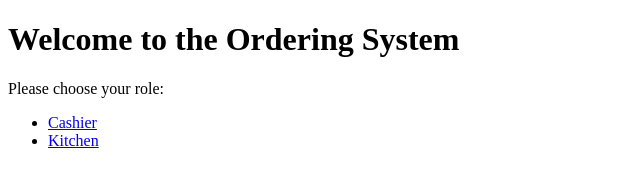
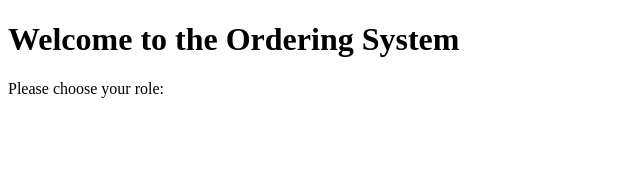
Before and after one commit to Gun334frenqw/mcmusororder.github.io, a plain HTML site: page Index.html in a window 1280 px wide. Shown: the whole page, without its empty margins (0-640 px from the left). Drawn offline with Linux system fonts and the light colour scheme.

Commit message:
Update Index.html

```diff
--- a/Index.html
+++ b/Index.html
@@ -6,9 +6,5 @@
 <body>
   <h1>Welcome to the Ordering System</h1>
   <p>Please choose your role:</p>
-  <ul>
-    <li><a href="/cashier">Cashier</a></li>
-    <li><a href="/kitchen">Kitchen</a></li>
-  </ul>
 </body>
 </html>
```
